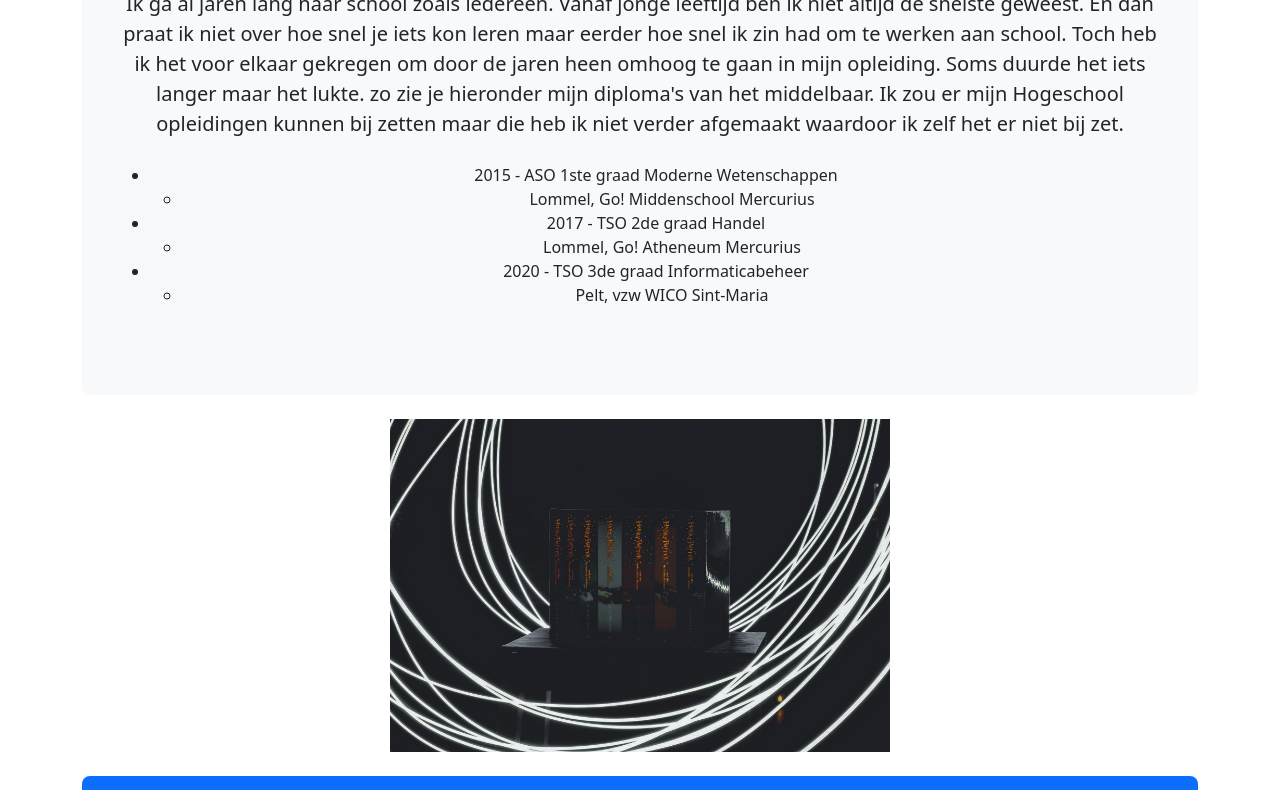
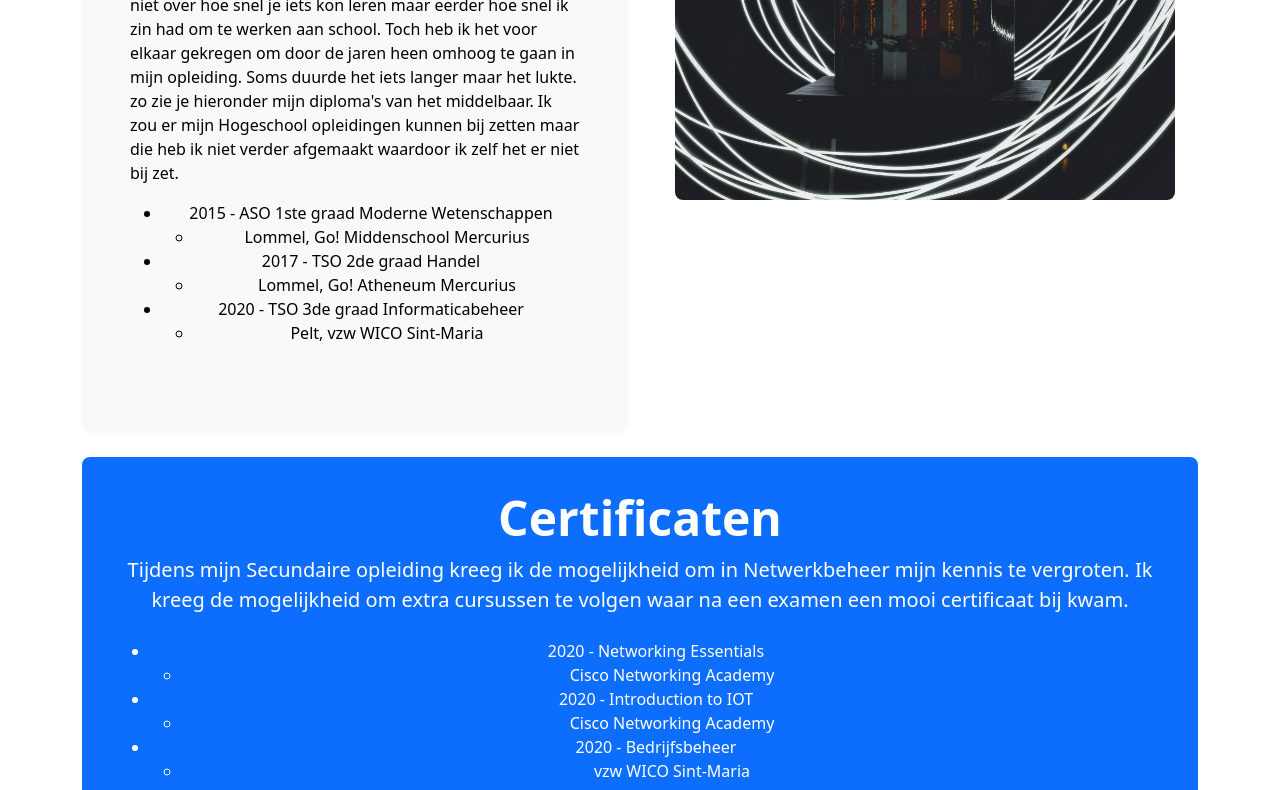
Before and after one commit to BerrieK32/Portfolio-website, a plain HTML site: page ervaringen.html in a window 1280 px wide. Shown: the part 229-1019 px from the top of the page. Drawn offline with nearby package versions, Linux system fonts and the light colour scheme.

Commit message:
Blokken structuur + images gefixed bij ervaringen.html

```diff
--- a/ervaringen.html
+++ b/ervaringen.html
@@ -67,19 +67,20 @@
       <div class="container">
         <div class="content">
           <!--Block 1-->
-          <div class="p-4 my-4 bg-light rounded-3">
-            <div class="container-fluid py-5">
-              <h1 class="display-5 fw-bold text-center">Studies</h1>
-              <p class="lead mb-4 text-center">
+          <div class="row align-items-md-stretch">
+            <div class="col-md-6 mb-4">
+              <div class="h-100 p-5 mt-4 text-bg-light rounded-3">
+                <h2>Studies</h2>
+                <p>
                   Ik ga al jaren lang naar school zoals iedereen. Vanaf jonge
-                leeftijd ben ik niet altijd de snelste geweest. En dan praat ik
-                niet over hoe snel je iets kon leren maar eerder hoe snel ik zin
-                had om te werken aan school. Toch heb ik het voor elkaar
-                gekregen om door de jaren heen omhoog te gaan in mijn opleiding.
-                Soms duurde het iets langer maar het lukte. zo zie je hieronder
-                mijn diploma's van het middelbaar. Ik zou er mijn Hogeschool
-                opleidingen kunnen bij zetten maar die heb ik niet verder
-                afgemaakt waardoor ik zelf het er niet bij zet.
+                  leeftijd ben ik niet altijd de snelste geweest. En dan praat
+                  ik niet over hoe snel je iets kon leren maar eerder hoe snel
+                  ik zin had om te werken aan school. Toch heb ik het voor
+                  elkaar gekregen om door de jaren heen omhoog te gaan in mijn
+                  opleiding. Soms duurde het iets langer maar het lukte. zo zie
+                  je hieronder mijn diploma's van het middelbaar. Ik zou er mijn
+                  Hogeschool opleidingen kunnen bij zetten maar die heb ik niet
+                  verder afgemaakt waardoor ik zelf het er niet bij zet.
                 </p>
                 <ul class="text-center">
                   <li>
@@ -103,12 +104,15 @@
                 </ul>
               </div>
             </div>
+            <div class="col-md-6 my-4">
               <img
-            src="img/studies_hp.jpg"
-            class="img-fluid my-3 mx-auto d-block"
-            alt="lightpainting image van Harry Potter boeken collectie"
+                src="img/Studies_HP.jpg"
+                class="img-fluid my-3 mx-auto d-block rounded-3"
+                alt="Stockimage van restaurant"
                 width="500"
               />
+            </div>
+          </div>
           <!--Block 2-->
           <div class="p-4 my-4 bg-primary rounded-3">
             <div class="container-fluid py-2 text-center text-white">
@@ -142,8 +146,8 @@
             </div>
           </div>
           <!--Block 3-->
-          <div>
-            <div class="col-md-6">
+          <div class="row align-items-md-stretch">
+            <div class="col-md-6 mb-4">
               <div class="h-100 p-5 mb-4 text-bg-dark rounded-3">
                 <h2 class="text-white">Werkervaringen</h2>
                 <p>
@@ -169,16 +173,14 @@
                   voor ik terug een studie had opgenomen.
                 </p>
               </div>
+            </div>
             <div class="col-md-6">
-                <div class="h-100 p-5 mb-4 text-bg-light rounded-3">
               <img
                 src="img/werkervaring_restaurant.jpg"
-                    class="img-fluid my-3 mx-auto d-block"
+                class="img-fluid my-3 mx-auto d-block rounded-3"
                 alt="Stockimage van restaurant"
                 width="500"
               />
-                </div>
-              </div>
             </div>
           </div>
           <!--Block 4-->
```
Lines whose indentation alone changed are shown as unchanged.
